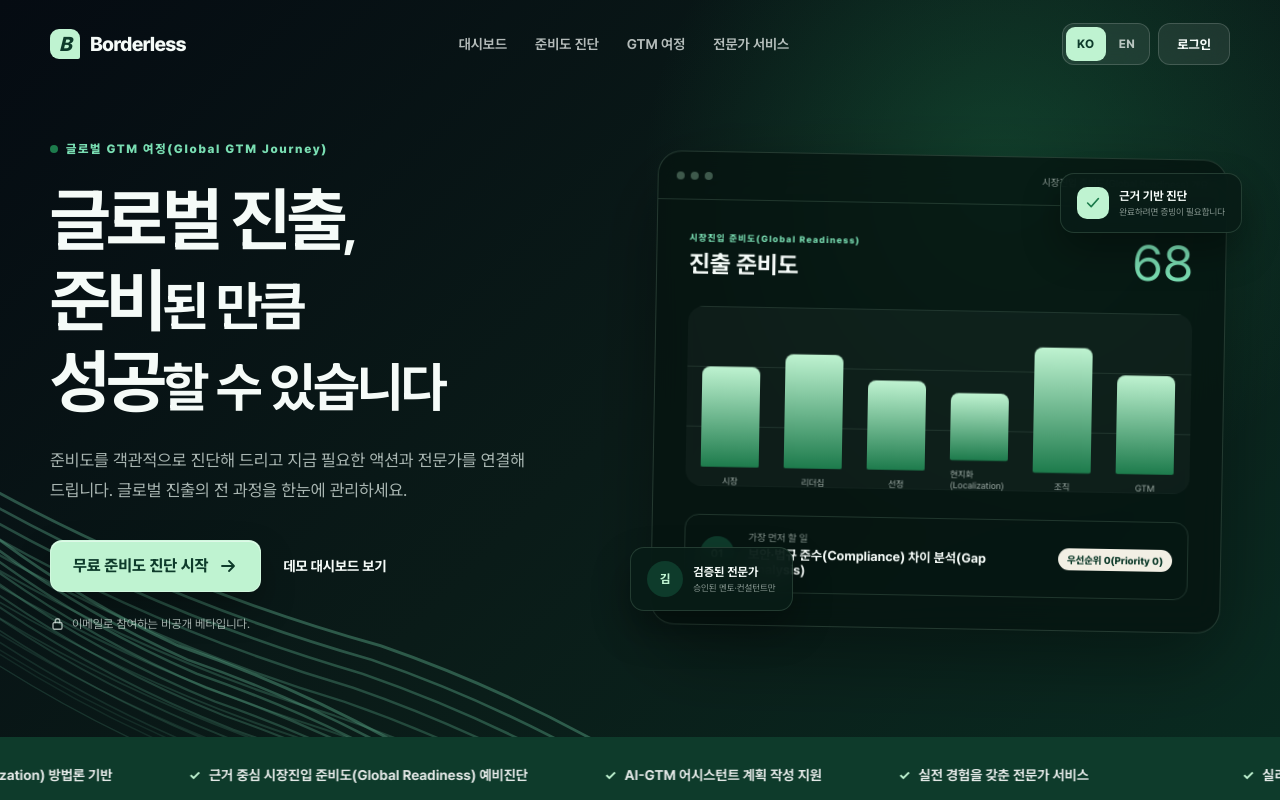
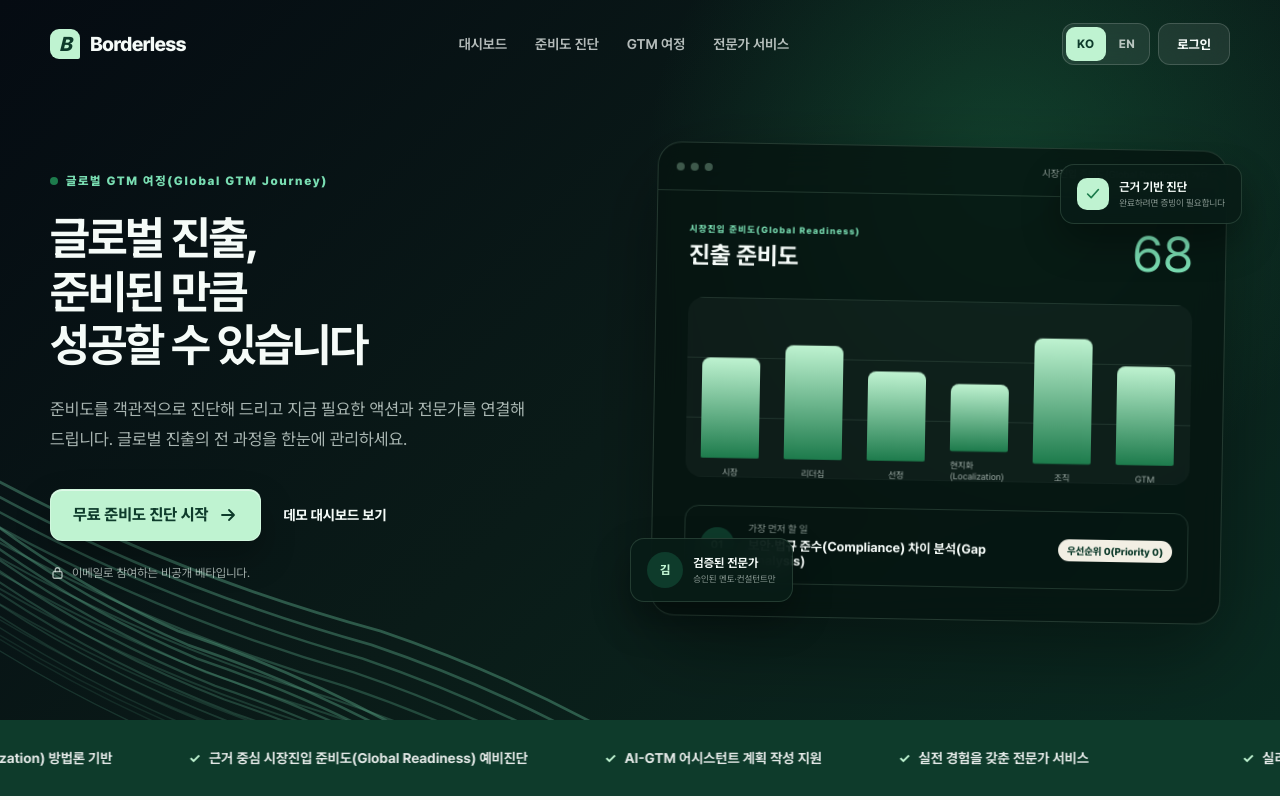
Before and after one commit to ky17824/ai-coding, a Next.js app: page / in a window 1280 px wide. Shown: the top 800 px of the page. Built offline with nearby package versions, Linux system fonts and the light colour scheme; no server answers.

Commit message:
style: normalize landing hero headline size

```diff
--- a/app/globals.css
+++ b/app/globals.css
@@ -305,7 +305,7 @@ svg {
 
 .hero h1 {
   margin: 22px 0 24px;
-  font-size: clamp(36px, 4.2vw, 58px);
+  font-size: clamp(34px, 3.6vw, 50px);
   line-height: 1.16;
   letter-spacing: -0.05em;
   word-break: keep-all;
@@ -317,13 +317,8 @@ svg {
 }
 
 .hero h1 em {
-  font-size: 1.3em;
+  font-size: inherit;
   font-style: normal;
-  letter-spacing: -0.06em;
-}
-
-main[lang="en"] .hero h1 em {
-  font-size: inherit;
   letter-spacing: inherit;
 }
 
```
